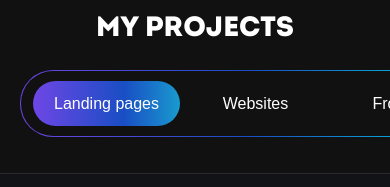
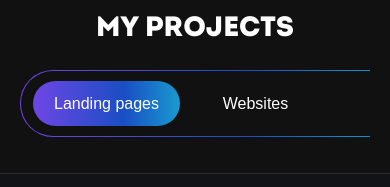
Before and after one commit to Hillel1408/daragan-media, a React (Create React App) app: page / in a window 390 px wide. Shown: the part 813-1000 px from the top of the page. Built offline with nearby package versions, Linux system fonts and the light colour scheme.

Commit message:
правки

```diff
--- a/src/components/Tabs/Tabs.tsx
+++ b/src/components/Tabs/Tabs.tsx
@@ -12,8 +12,8 @@ export default function Tabs({
     className?: string;
 }) {
     return (
-        <div className="md:-mx-[28px] sm:-mx-[20px]">
-            <div className="md:overflow-auto md:px-[28px] sm:px-[20px]">
+        <div className="md:-mx-[28px] sm:-mx-[20px] md:px-[28px] sm:px-[20px]">
+            <div className="md:overflow-auto">
                 <ul
                     className={classNames(
                         "text-[18px] leading-[29px] text-white flex flex-wrap justify-center gap-[2px] py-[10px] px-3 border-transparent bg-origin-border rounded-[33px] border w-max mx-auto bg-button shadow-[inset_0px_0px_0px_100vw_#111112] sm:text-[16px]",
```
